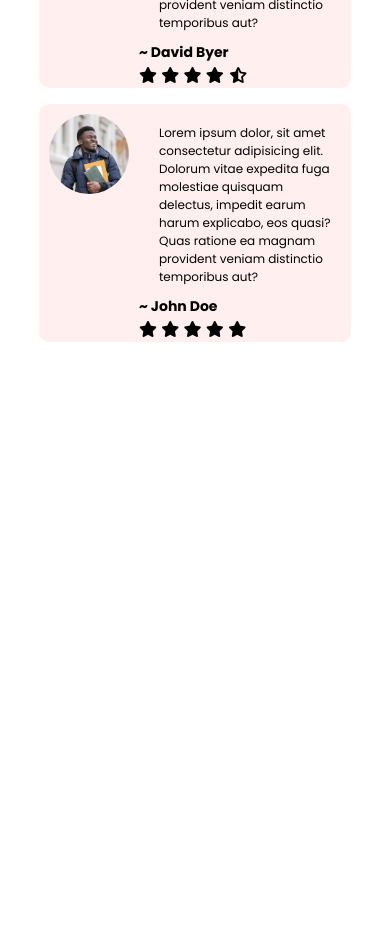
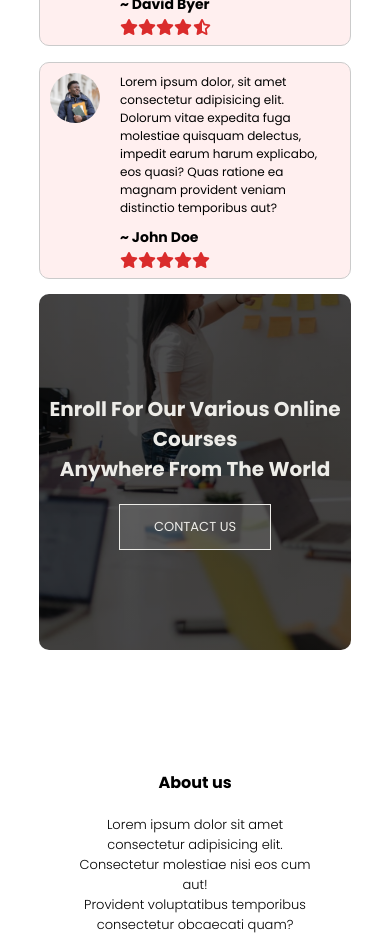
Before and after one commit to dogukanma/Course-Website, a plain HTML site: page index.html in a window 390 px wide. Shown: the part 5647-6599 px from the top of the page. Before the commit the page ends 6004 px from the top, so only its background shows below. Drawn offline with Linux system fonts and the light colour scheme.

Commit message:
homepage is completed

```diff
--- a/app.js
+++ b/app.js
@@ -1,6 +1,19 @@
+/* Declaring variables */
 const iconXmark = document.querySelector(".icon-xmark");
 const iconMenu = document.querySelector(".icon-menu");
 const navLinks = document.querySelector(".nav-links");
+const divStars = document.getElementsByClassName("stars");
+
+/* Mockup data from backend */
+const userData = [
+  { firstName: "Christine", lastName: "Berkley", rate: 3.8 },
+  { firstName: "David", lastName: "Byer", rate: 4.7 },
+  { firstName: "John", lastName: "Doe", rate: 4.9 },
+];
+
+userData.forEach((user) => {
+  user.roundedRate = roundAdvanced(user.rate, 0.5);
+});
 
 function showMenu() {
   iconMenu.style.top = "-5px";
@@ -12,8 +25,41 @@ function hideMenu() {
   iconMenu.style.top = "5px";
 }
 
+function roundAdvanced(value, range) {
+  let result = Math.round(value / range) * range;
+  return result;
+}
+
+function showStars() {
+  const fullStar = `<i class="fa-solid fa-star" style="color: rgb(218, 44, 44);"></i>`;
+  const emptyStar = `<i class="fa-regular fa-star" style="color: rgb(218, 44, 44);"></i>`;
+  const halfStar = `<i class="fa-solid fa-star-half-stroke" style="color: rgb(218, 44, 44);"></i>`;
+  for (let i = 0; i < divStars.length; i++) {
+    let score = userData[i].roundedRate;
+    for (let j = 0; j < 5; j++) {
+      if (score >= 1) {
+        divStars[i].innerHTML += fullStar;
+        score--;
+        continue;
+      } else if (score > 0 && score < 1) {
+        divStars[i].innerHTML += halfStar;
+        continue;
+      }
+      divStars[i].innerHTML += emptyStar;
+    }
+  }
+}
+
+/* Event Listeners */
 iconXmark.addEventListener("click", hideMenu);
 iconMenu.addEventListener("click", showMenu);
+
+showStars();
+
+
+
+
+
 
 /***************** This part adds a click me text on top right corner of the images in layer section. ****************/
 // const layer = document.getElementsByClassName("layer");
--- a/index.html
+++ b/index.html
@@ -16,6 +16,7 @@
     />
   </head>
   <body>
+    <!-- <button style="position: fixed; z-index: 1;">to the top</button> -->
     <!-- HEADER SECTION -->
     <section class="header">
       <nav>
@@ -164,11 +165,7 @@
               veniam distinctio temporibus aut?
             </p>
             <h3>~ Christine Berkley</h3>
-            <i class="fa-solid fa-star"></i>
-            <i class="fa-solid fa-star"></i>
-            <i class="fa-solid fa-star"></i>
-            <i class="fa-solid fa-star"></i>
-            <i class="fa-regular fa-star"></i>
+            <div class="stars"></div>
           </div>
         </div>
         <div class="testimonials-col">
@@ -181,11 +178,7 @@
               veniam distinctio temporibus aut?
             </p>
             <h3>~ David Byer</h3>
-            <i class="fa-solid fa-star"></i>
-            <i class="fa-solid fa-star"></i>
-            <i class="fa-solid fa-star"></i>
-            <i class="fa-solid fa-star"></i>
-            <i class="fa-solid fa-star-half-stroke"></i>
+            <div class="stars"></div>
           </div>
         </div>
         <div class="testimonials-col">
@@ -198,14 +191,35 @@
               veniam distinctio temporibus aut?
             </p>
             <h3>~ John Doe</h3>
-            <i class="fa-solid fa-star"></i>
-            <i class="fa-solid fa-star"></i>
-            <i class="fa-solid fa-star"></i>
-            <i class="fa-solid fa-star"></i>
-            <i class="fa-solid fa-star"></i>
+            <div class="stars"></div>
           </div>
         </div>
       </div>
+    </section>
+
+    <!-- CALL TO ACTION -->
+    <section class="cta">
+      <h1>
+        Enroll For Our Various Online Courses <br />
+        Anywhere From The World
+      </h1>
+      <a class="hero-btn" href="#">CONTACT US</a>
+    </section>
+
+    <!-- FOOTER -->
+    <section class="footer">
+      <h1>About us</h1>
+      <p id="about-us">
+        Lorem ipsum dolor sit amet consectetur adipisicing elit. Consectetur
+        molestiae nisi eos cum aut! <br />Provident voluptatibus temporibus
+        consectetur obcaecati quam?
+      </p>
+      <div>
+        <a href=""><i class="fa-brands fa-x-twitter"></i></a>
+        <a href=""><i class="fa-brands fa-linkedin-in"></i></a>
+        <a href=""><i class="fa-brands fa-github"></i></a>
+      </div>
+      <p>Made by <a class="author" href=""><b>dogukanma</b></a></p>
     </section>
 
     <!-- CUSTOM JS -->
--- a/style.css
+++ b/style.css
@@ -5,6 +5,10 @@
   margin: 0;
   padding: 0;
   font-family: "Poppins", sans-serif;
+}
+
+html{
+  scroll-behavior: smooth;
 }
 
 /* HEADER SECTION */
@@ -202,6 +206,7 @@ nav {
   bottom: 49%;
 }
 
+/* FACILITIES SECTION */
 .facilities {
   width: 80%;
   margin: auto;
@@ -230,6 +235,7 @@ nav {
   padding: 0;
 }
 
+/* TESTIMONIALS SECTION */
 .testimonials {
   width: 80%;
   margin: auto;
@@ -250,6 +256,7 @@ nav {
   text-align: left;
   display: flex;
   background-color: rgb(255, 239, 239);
+  border: 1px solid rgb(203, 203, 203);
 }
 
 .testimonials-col > img {
@@ -259,14 +266,74 @@ nav {
   margin: 10px;
 }
 
-.testimonials-col > div > h3{
-  font-size: 24px;
-}
-
 .testimonials-col > div > p {
   font-weight: 400;
   font-size: 16px;
-  margin: 20px 20px 10px;
+  margin: 10px 20px 10px;
+}
+
+.testimonials-col > div > h3{
+  font-size: 22px;
+  margin-left: 20px;
+}
+
+.stars{
+  margin-left: 20px;
+  margin-bottom: 5px;
+}
+
+/* CALL TO ACTION SECTION */
+.cta{
+  background: linear-gradient(rgba(0,0,0,0.7), rgba(0,0,0,0.7)), url(assets/images/banner2.jpg);
+  background-position: center;
+  background-size: cover;
+  width: 80%;
+  text-align: center;
+  margin: auto;
+  padding: 100px 0;
+  margin-bottom: 120px;
+  border-radius: 10px;
+}
+
+.cta > h1{
+  color: rgb(237, 236, 232);
+  margin-bottom: 20px;
+  font-size: 36px;
+}
+
+/* FOOTER SECTION */
+.footer{
+  width: 80%;
+  margin: auto;
+  padding-bottom: 20px;
+  text-align: center;
+}
+
+.footer > h1{
+  font-size: 20px;
+  margin-bottom: 20px;
+}
+
+.footer > p{
+  font-size: 13px;
+  font-weight: 300;
+  margin-bottom: 20px;
+  cursor: default;
+}
+
+.footer > div{
+  margin-bottom: 20px;
+}
+
+.footer > div > a{
+  margin: 0 10px;
+  text-decoration: none;
+  color: rgb(218, 44, 44);
+}
+
+.author{
+  color: rgb(28, 28, 28);
+  text-decoration: none;
 }
 
 /* MOBILE DEVICES */
@@ -329,16 +396,22 @@ nav {
     flex-direction: column;
   }
 
+  .facilities-col > p {
+    margin-bottom: 15px;
+  }
+
   .facilities-col > h3 {
     margin-bottom: 7px;
   }
 
-  .facilities-col > p {
-    margin-bottom: 15px;
+  .testimonials-col {
+    flex-basis: 100%;
   }
 
-  .testimonials-col {
-    flex-basis: 100%;
+  .testimonials-col > img {
+    width: 50px;
+    height: 50px;
+    margin-right: 0px;
   }
 
   .testimonials-col > div > p{
@@ -348,4 +421,25 @@ nav {
   .testimonials-col > div > h3{
     font-size: 14px;
   }
+
+  .cta{
+    padding: 100px 0;
+  }
+
+  .cta > h1{
+    box-sizing: border-box;
+    font-size: 20px;
+    margin-right: 10px;
+    margin-left: 10px;
+  }
+
+  .footer > h1{
+    font-size: 16px;
+  }
+
+  #about-us{
+    font-size: 13px;
+    width: 80%;
+    margin: 0 auto 20px;
+  }
 }
```
